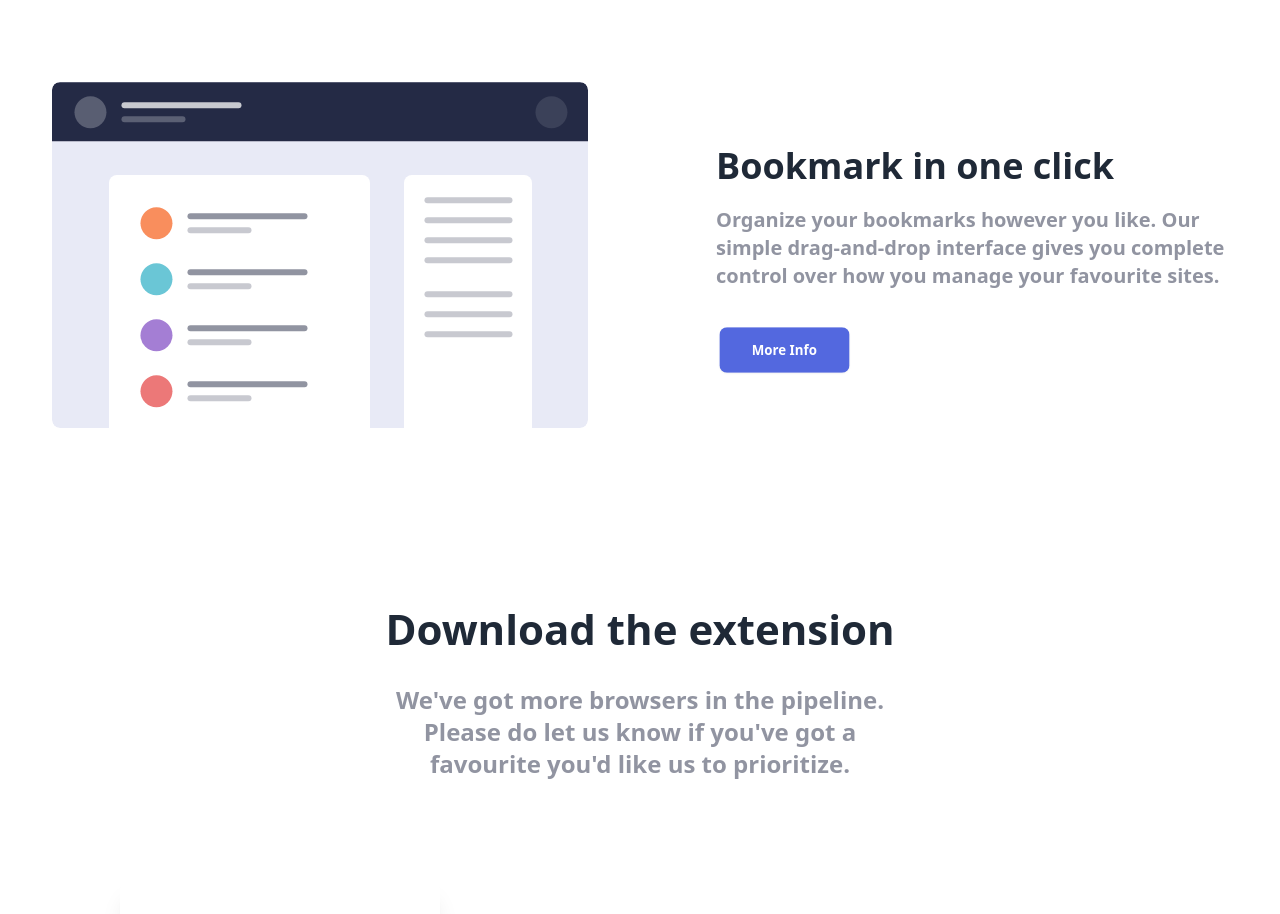
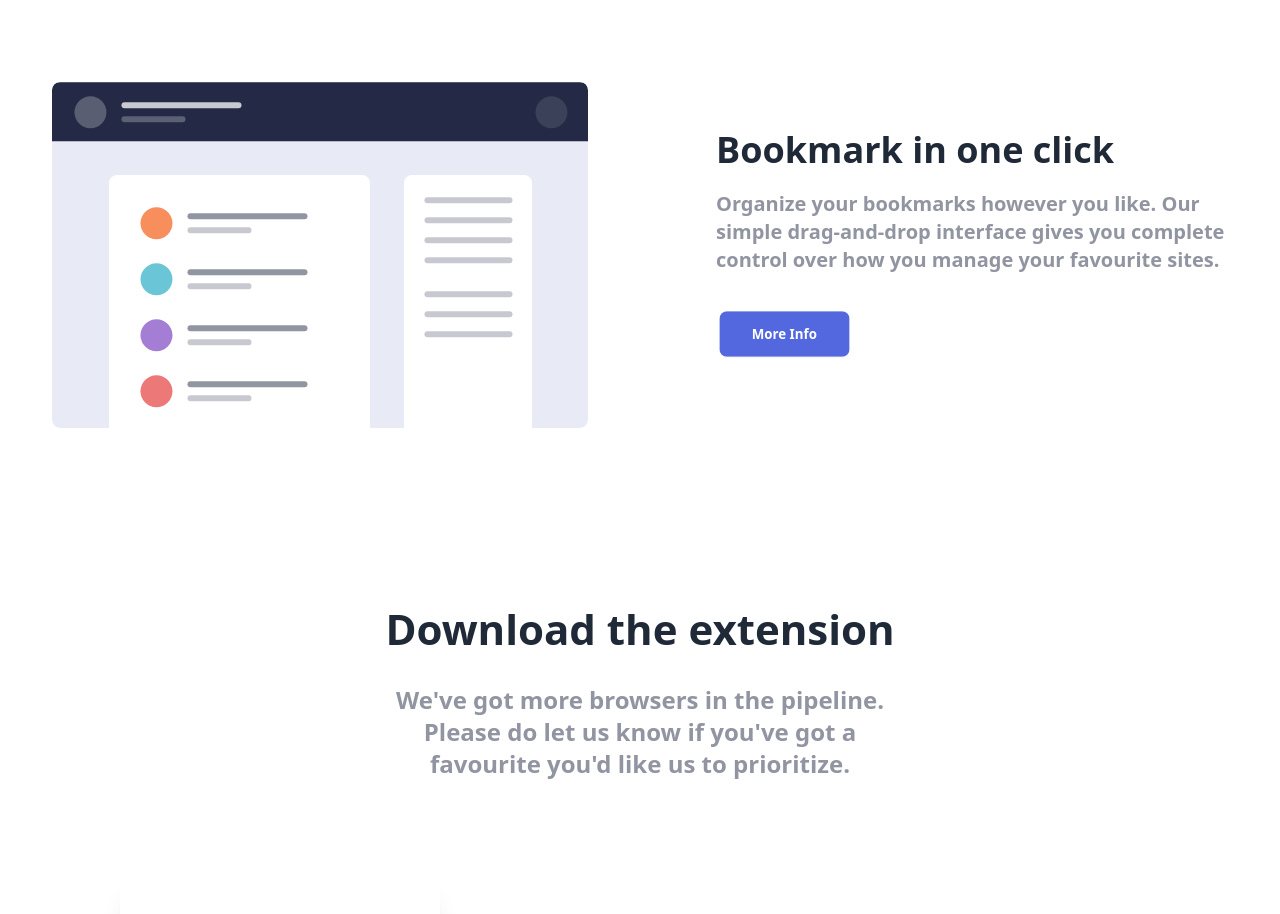
Before and after one commit to KonradBauer/Products-Page, a React (Vite) app: page / in a window 1280 px wide. Shown: the part 1440-2354 px from the top of the page. Built offline with nearby package versions, Linux system fonts and the light colour scheme.

Commit message:
title centered

```diff
--- a/src/components/Features/FeatureElement.tsx
+++ b/src/components/Features/FeatureElement.tsx
@@ -10,7 +10,9 @@ export const FeatureElement: React.FC<FeatureElementProps> = ({ hero, title, des
       <div className="flex flex-col lg:flex-row gap-32 max-md:gap-2 items-start">
         <img src={hero} className="max-w-2xl rounded-lg w-full lg:w-auto" />
         <div className="text-left">
-          <h1 className="text-4xl font-bold mt-16 max-md:text-2xl text-left">{title}</h1>
+          <h1 className="text-4xl font-bold mt-12 max-md:text-2xl text-left max-md:text-center">
+            {title}
+          </h1>
           <p className="py-5 text-lightGrey font-semibold text-xl max-w-lg max-md:mx-0 max-md:text-[16px] max-md:text-center">
             {description}
           </p>
```
